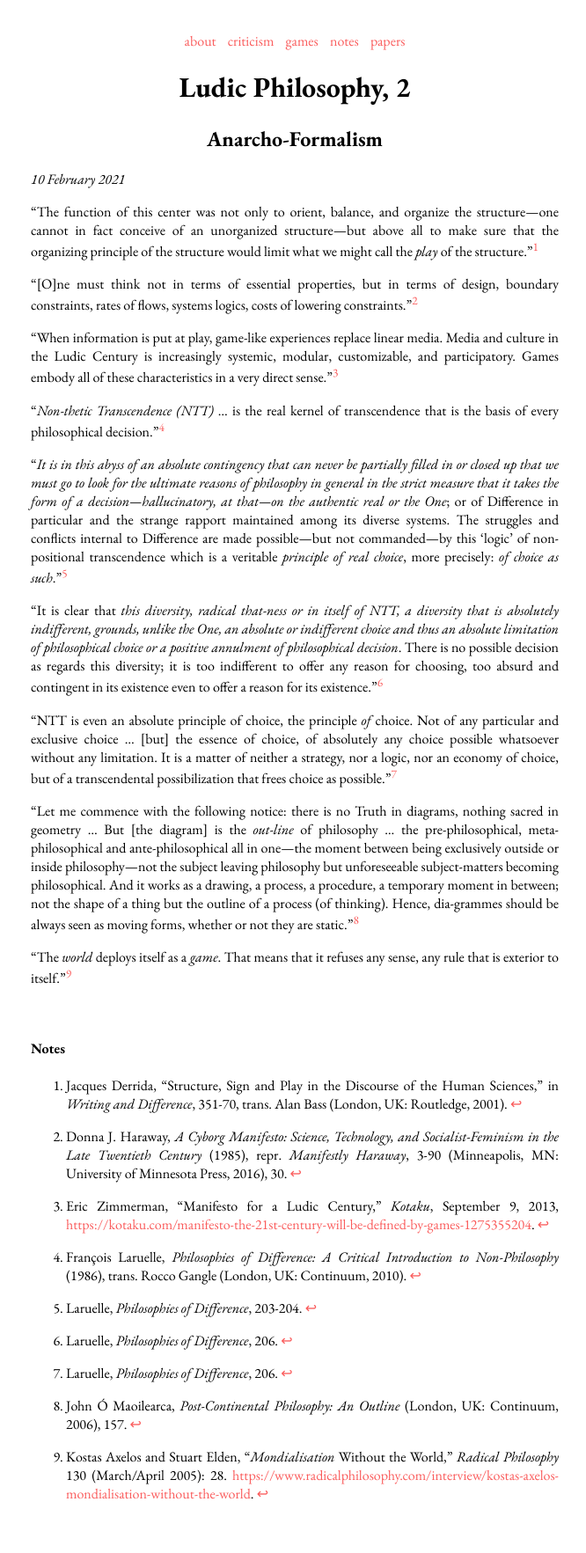
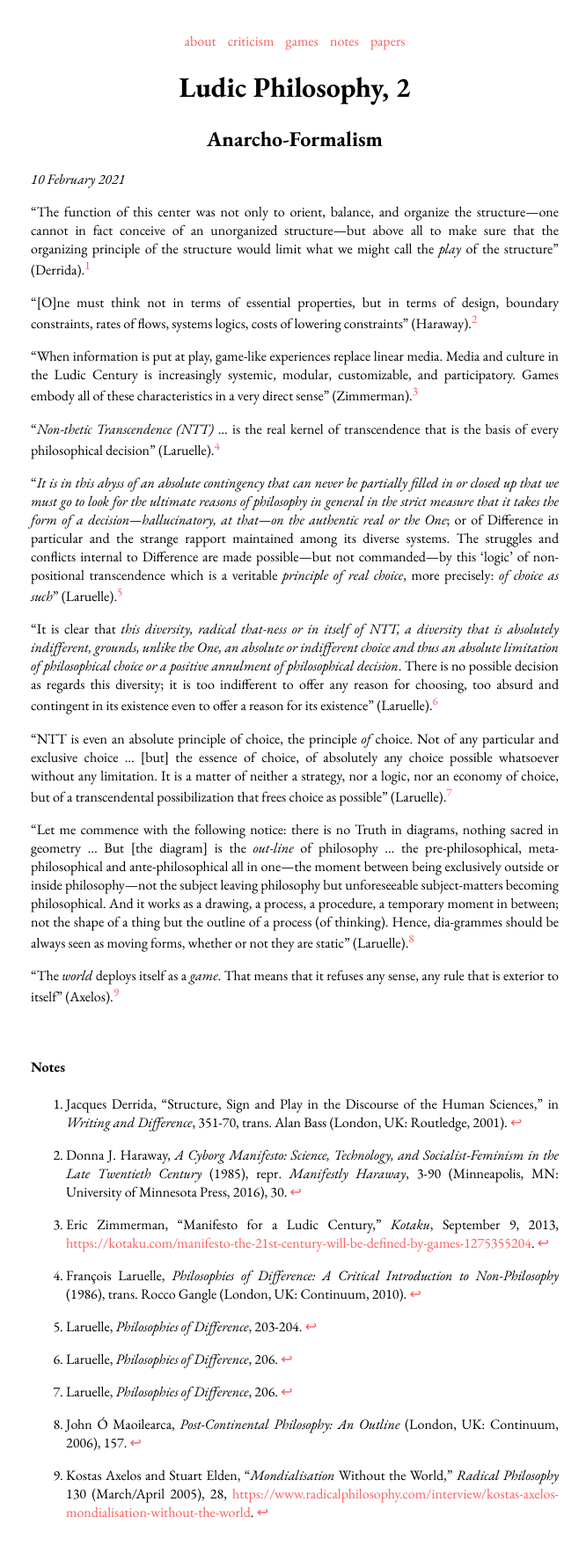
Before and after one commit to steinea/steinea.github.io, a Jekyll site: the page built from _posts/2021-02-10-ludic-philosophy-2.md, in a window 1280 px wide. Shown: the whole page at 88% size, without its empty margins (305-971 px from the left). Built offline with Jekyll 4.4.1, drawn with Linux system fonts in a browser that asks for light colours; before the commit the page ends 1744 px from its top, so only the background shows below that.

Commit message:
Added parentheticals

```diff
--- a/_posts/2021-02-10-ludic-philosophy-2.md
+++ b/_posts/2021-02-10-ludic-philosophy-2.md
@@ -5,23 +5,23 @@
 date: 2021-02-10
 ---
 
-"The function of this center was not only to orient, balance, and organize the structure---one cannot in fact conceive of an unorganized structure---but above all to make sure that the organizing principle of the structure would limit what we might call the *play* of the structure."[^1]
+"The function of this center was not only to orient, balance, and organize the structure---one cannot in fact conceive of an unorganized structure---but above all to make sure that the organizing principle of the structure would limit what we might call the *play* of the structure" (Derrida).[^1]
 
-"[O]ne must think not in terms of essential properties, but in terms of design, boundary constraints, rates of flows, systems logics, costs of lowering constraints."[^2]
+"[O]ne must think not in terms of essential properties, but in terms of design, boundary constraints, rates of flows, systems logics, costs of lowering constraints" (Haraway).[^2]
 
-"When information is put at play, game-like experiences replace linear media. Media and culture in the Ludic Century is increasingly systemic, modular, customizable, and participatory. Games embody all of these characteristics in a very direct sense."[^3]
+"When information is put at play, game-like experiences replace linear media. Media and culture in the Ludic Century is increasingly systemic, modular, customizable, and participatory. Games embody all of these characteristics in a very direct sense" (Zimmerman).[^3]
 
-"*Non-thetic Transcendence (NTT)* ... is the real kernel of transcendence that is the basis of every philosophical decision."[^4]
+"*Non-thetic Transcendence (NTT)* ... is the real kernel of transcendence that is the basis of every philosophical decision" (Laruelle).[^4]
 
-"*It is in this abyss of an absolute contingency that can never be partially filled in or closed up that we must go to look for the ultimate reasons of philosophy in general in the strict measure that it takes the form of a decision---hallucinatory, at that---on the authentic real or the One*; or of Difference in particular and the strange rapport maintained among its diverse systems. The struggles and conflicts internal to Difference are made possible---but not commanded---by this 'logic' of non-positional transcendence which is a veritable *principle of real choice*, more precisely: *of choice as such*."[^5]
+"*It is in this abyss of an absolute contingency that can never be partially filled in or closed up that we must go to look for the ultimate reasons of philosophy in general in the strict measure that it takes the form of a decision---hallucinatory, at that---on the authentic real or the One*; or of Difference in particular and the strange rapport maintained among its diverse systems. The struggles and conflicts internal to Difference are made possible---but not commanded---by this 'logic' of non-positional transcendence which is a veritable *principle of real choice*, more precisely: *of choice as such*" (Laruelle).[^5]
 
-"It is clear that *this diversity, radical that-ness or in itself of NTT, a diversity that is absolutely indifferent, grounds, unlike the One, an absolute or indifferent choice and thus an absolute limitation of philosophical choice or a positive annulment of philosophical decision*. There is no possible decision as regards this diversity; it is too indifferent to offer any reason for choosing, too absurd and contingent in its existence even to offer a reason for its existence."[^6]
+"It is clear that *this diversity, radical that-ness or in itself of NTT, a diversity that is absolutely indifferent, grounds, unlike the One, an absolute or indifferent choice and thus an absolute limitation of philosophical choice or a positive annulment of philosophical decision*. There is no possible decision as regards this diversity; it is too indifferent to offer any reason for choosing, too absurd and contingent in its existence even to offer a reason for its existence" (Laruelle).[^6]
 
-"NTT is even an absolute principle of choice, the principle *of* choice. Not of any particular and exclusive choice ... [but] the essence of choice, of absolutely any choice possible whatsoever without any limitation. It is a matter of neither a strategy, nor a logic, nor an economy of choice, but of a transcendental possibilization that frees choice as possible."[^7]
+"NTT is even an absolute principle of choice, the principle *of* choice. Not of any particular and exclusive choice ... [but] the essence of choice, of absolutely any choice possible whatsoever without any limitation. It is a matter of neither a strategy, nor a logic, nor an economy of choice, but of a transcendental possibilization that frees choice as possible" (Laruelle).[^7]
 
-"Let me commence with the following notice: there is no Truth in diagrams, nothing sacred in geometry ... But [the diagram] is the *out-line* of philosophy ... the pre-philosophical, meta-philosophical and ante-philosophical all in one---the moment between being exclusively outside or inside philosophy---not the subject leaving philosophy but unforeseeable subject-matters becoming philosophical. And it works as a drawing, a process, a procedure, a temporary moment in between; not the shape of a thing but the outline of a process (of thinking). Hence, dia-grammes should be always seen as moving forms, whether or not they are static."[^8]
+"Let me commence with the following notice: there is no Truth in diagrams, nothing sacred in geometry ... But [the diagram] is the *out-line* of philosophy ... the pre-philosophical, meta-philosophical and ante-philosophical all in one---the moment between being exclusively outside or inside philosophy---not the subject leaving philosophy but unforeseeable subject-matters becoming philosophical. And it works as a drawing, a process, a procedure, a temporary moment in between; not the shape of a thing but the outline of a process (of thinking). Hence, dia-grammes should be always seen as moving forms, whether or not they are static" (Laruelle).[^8]
 
-"The *world* deploys itself as a *game*. That means that it refuses any sense, any rule that is exterior to itself."[^9]
+"The *world* deploys itself as a *game*. That means that it refuses any sense, any rule that is exterior to itself" (Axelos).[^9]
 
 <br>
 
@@ -35,4 +35,4 @@
 [^6]: Laruelle, *Philosophies of Difference*, 206.
 [^7]: Laruelle, *Philosophies of Difference*, 206.
 [^8]: John Ó Maoilearca, *Post-Continental Philosophy: An Outline* (London, UK: Continuum, 2006), 157.
-[^9]: Kostas Axelos and Stuart Elden, "*Mondialisation* Without the World," *Radical Philosophy* 130 (March/April 2005): 28. <https://www.radicalphilosophy.com/interview/kostas-axelos-mondialisation-without-the-world>.
+[^9]: Kostas Axelos and Stuart Elden, "*Mondialisation* Without the World," *Radical Philosophy* 130 (March/April 2005), 28, <https://www.radicalphilosophy.com/interview/kostas-axelos-mondialisation-without-the-world>.
```
